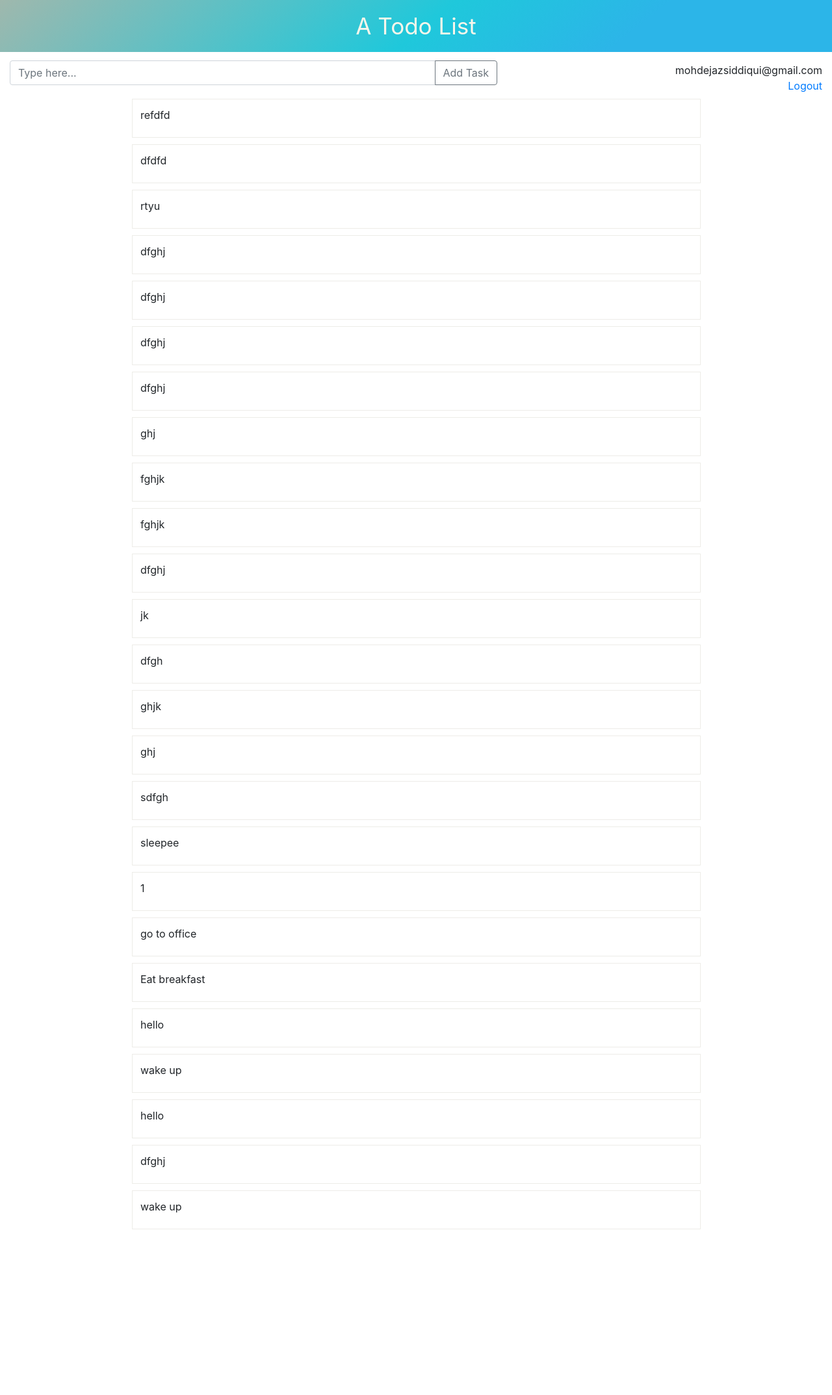
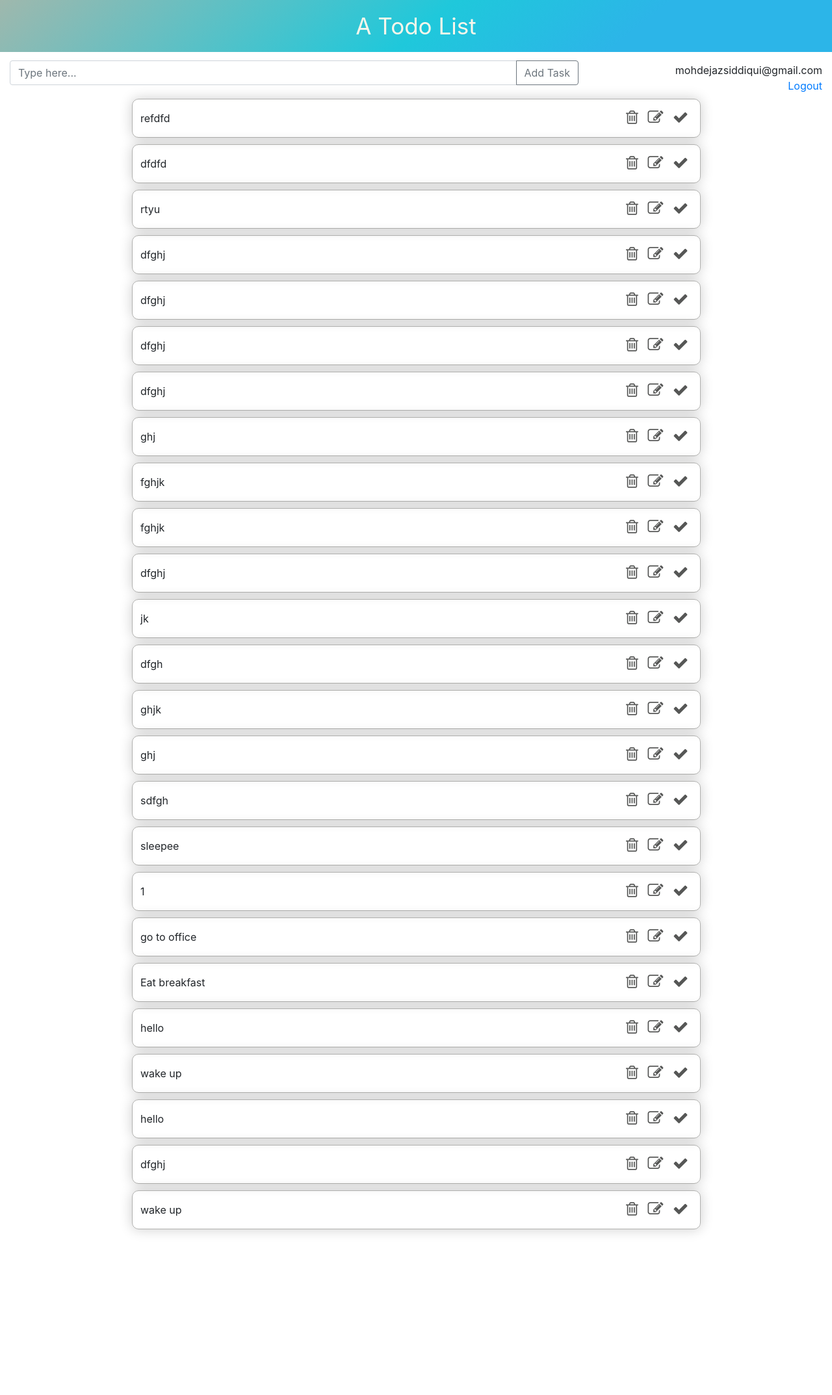
Before and after one commit to mejaz/TodoList, a Django app: page /todolist/home/ in a window 1280 px wide. Shown: the whole page at 65% size. Before the commit the page ends 1892 px from the top, so only its background shows below. Run offline with Django 3.2, Linux system fonts and the light colour scheme; a user stored in the database is signed in; data comes from the database, SQL or seed files in the repository; both versions use the stored data as it was after the commit; some libraries are stand-ins or nearby versions.

Commit message:
all components complete

```diff
--- a/ztodoapp/forms.py
+++ b/ztodoapp/forms.py
@@ -1,20 +1,14 @@
 from django import forms
 
+class LoginForm(forms.Form):
+	username = forms.CharField(label='username', max_length=150)
+	password = forms.CharField(label='password', max_length=128)
 
 class RegisterForm(forms.Form):
-
-	# class Meta:
-	# 	model = User
-	# 	fields = [
-	# 		'first_name',
-	# 		'last_name',
-	# 		'email',
-	# 		'password'
-	# 	]
 	first_name = forms.CharField(label='first_name', max_length=50)
 	last_name = forms.CharField(label='last_name', max_length=50)
 	email = forms.CharField(label='email', max_length=100)
 	password = forms.CharField(label='password', max_length=50)
 
 class AddTaskForm(forms.Form):
-	task = forms.CharField(label='task', max_length=500)
+	task = forms.CharField(label='task', max_length=25)
--- a/ztodoapp/models.py
+++ b/ztodoapp/models.py
@@ -5,7 +5,7 @@ from django.contrib.auth.models import User
 
 
 class Todo(models.Model):
-	task = models.CharField(max_length=500)
+	task = models.CharField(max_length=25)
 	user = models.ForeignKey(User, on_delete=models.CASCADE, default=0)
 	task_status = models.BooleanField()
 
--- a/ztodoapp/static/todo/todo.css
+++ b/ztodoapp/static/todo/todo.css
@@ -43,7 +43,7 @@ body {
 }
 
 .add-task-box {
-	width: 60%;
+	width: 70%;
 	/*border: 1px solid red;*/
 }
 
@@ -69,17 +69,65 @@ body {
 	flex-direction: column;
 	justify-content: center;
 	align-items: center;
+	padding-bottom: 20%;
+}
+
+.icon-size {
+	/*padding: 1px;*/
+	font-size: 24px;
+	color: #565756;
+}
+
+.complete {
+	color: green;
+}
+
+.task-item-complete {
+	text-decoration: line-through;
+	display: flex;
+	flex-direction: row;
+	justify-content: space-between;
+	align-items: center;
+	height: 60px;
+	border: 1px solid #b0b0ae;
+	margin: 5px;
+	width: 70%;
+	padding: 1%;
+	border-radius: 10px;
+	box-shadow:0 0 5px green;
+}
+
+.flat-button {
+ padding: 5px;
+ border: 0;
+ background: none;
+ box-shadow: none;
+ border-radius: 0px;
+ text-decoration: none;
+ color: blue;
 }
 
 .task-item {
+	display: flex;
+	flex-direction: row;
+	justify-content: space-between;
+	align-items: center;
 	height: 60px;
-	border: 1px solid #edece8;
+	border: 1px solid #b0b0ae;
 	margin: 5px;
 	width: 70%;
 	padding: 1%;
+	border-radius: 10px;
+	box-shadow:0 0 20px rgba(0,0,0,0.2);
 }
 
+.error {
+	color: red;
+}
 
+.update-task {
+	width: 100%;
+}
 /* media queries */
 
 @media only screen and (max-width: 800px) {
--- /dev/null
+++ b/ztodoapp/static/todo/todo.js
@@ -0,0 +1,9 @@
+$(document).on("click", ".edit-task", function (e) {
+    e.preventDefault();
+    var _this = $(this);
+    var task = _this.data('task');
+    var id = _this.data('id');
+    $("#edit-modal").val(task);
+    $("#editForm").attr('action', "/todolist/editTask/" + id + '/')
+    $('#exampleModalCenter').modal('show');
+});
--- a/ztodoapp/templates/todo/base.html
+++ b/ztodoapp/templates/todo/base.html
@@ -6,6 +6,7 @@
 		{% block title %} {% endblock %}
 	</title>
 	<link rel="stylesheet" href="https://stackpath.bootstrapcdn.com/bootstrap/4.4.1/css/bootstrap.min.css" integrity="sha384-Vkoo8x4CGsO3+Hhxv8T/Q5PaXtkKtu6ug5TOeNV6gBiFeWPGFN9MuhOf23Q9Ifjh" crossorigin="anonymous">
+	<link href="https://stackpath.bootstrapcdn.com/font-awesome/4.7.0/css/font-awesome.min.css" rel="stylesheet" integrity="sha384-wvfXpqpZZVQGK6TAh5PVlGOfQNHSoD2xbE+QkPxCAFlNEevoEH3Sl0sibVcOQVnN" crossorigin="anonymous">
 	<link
 		rel="stylesheet"
 		type="text/css"
@@ -19,12 +20,20 @@
 				<div class='header'>A Todo List</div>
 			</div>
 		</div>
-		{% block body %} {% endblock %}
+		<div class='error'>
+			{% if messages %}
+				{% for message in messages %}
+					{{ message }}
+				{% endfor %}
+			{% endif %}
+		</div>
+			{% block body %} {% endblock %}
 
 	</div>
 
 	<script src="https://code.jquery.com/jquery-3.4.1.slim.min.js" integrity="sha384-J6qa4849blE2+poT4WnyKhv5vZF5SrPo0iEjwBvKU7imGFAV0wwj1yYfoRSJoZ+n" crossorigin="anonymous"></script>
 	<script src="https://cdn.jsdelivr.net/npm/popper.js@1.16.0/dist/umd/popper.min.js" integrity="sha384-Q6E9RHvbIyZFJoft+2mJbHaEWldlvI9IOYy5n3zV9zzTtmI3UksdQRVvoxMfooAo" crossorigin="anonymous"></script>
 	<script src="https://stackpath.bootstrapcdn.com/bootstrap/4.4.1/js/bootstrap.min.js" integrity="sha384-wfSDF2E50Y2D1uUdj0O3uMBJnjuUD4Ih7YwaYd1iqfktj0Uod8GCExl3Og8ifwB6" crossorigin="anonymous"></script>
+	<script type="text/javascript" src="{% static 'todo/todo.js' %}"></script>
 </body>
 </html>
--- a/ztodoapp/templates/todo/home.html
+++ b/ztodoapp/templates/todo/home.html
@@ -6,11 +6,6 @@
 
 {% block body %}
 
-	{% if messages %}
-		{% for message in messages %}
-			{{ message }}
-		{% endfor %}
-	{% endif %}
 
 	<div class="add-task-bar">
 		<div class='add-task-box'>
@@ -28,6 +23,7 @@
 				  </div>
 				</div>
 			</form>
+
 		</div>
 		<div class="user-info">
 			<div>{{ user }}</div>
@@ -35,9 +31,81 @@
 		</div>
 	</div>
 
+
 	<div class="task-container">
 		{% for task in tasks %}
-			<div class="task-item">{{ task.task }}</div>
+			{% if task.task_status == 0 %}
+				<div class="task-item">
+					<div>{{ task.task|slice:":50" }}</div>
+					<div>
+
+						<a href="{% url 'todo:deleteTask' task.id %}" class="flat-button">
+							<i class="fa fa-trash-o icon-size"></i>
+						</a>
+
+						<button class='flat-button edit-task' data-task="{{task.task}}" data-id="{{task.id}}">
+							<i class="fa fa-edit icon-size"></i>
+						</button>
+
+						<a href="{% url 'todo:completeTask' task.id %}" class="flat-button">
+							<i class="fa fa-check icon-size"></i>
+						</a>
+
+					</div>
+				</div>
+			{% else %}
+				<div class="task-item-complete">
+					<div>{{ task.task|slice:":50" }}</div>
+					<div>
+
+						<a href="{% url 'todo:deleteTask' task.id %}" class="flat-button">
+							<i class="fa fa-trash-o icon-size"></i>
+						</a>
+
+						<button class='flat-button edit-task' data-task="{{task.task}}" data-id="{{task.id}}">
+							<i class="fa fa-edit icon-size"></i>
+						</button>
+
+						<a href="{% url 'todo:completeTask' task.id %}" class="flat-button">
+							<i class="fa fa-check icon-size complete"></i>
+						</a>
+
+					</div>
+				</div>
+			{% endif %}
 		{% endfor %}
 	</div>
+
+<!-- Modal -->
+<div class="modal fade" id="exampleModalCenter" tabindex="-1" role="dialog" aria-labelledby="exampleModalCenterTitle" aria-hidden="true">
+  <div class="modal-dialog modal-dialog-centered" role="document">
+    <div class="modal-content">
+      <div class="modal-header">
+        <h5 class="modal-title" id="exampleModalCenterTitle">Edit Task</h5>
+        <button type="button" class="close" data-dismiss="modal" aria-label="Close">
+          <span aria-hidden="true">&times;</span>
+        </button>
+      </div>
+
+      <form action="" method="POST" id="editForm">
+      	{% csrf_token %}
+	      <div class="modal-body update-task">
+	        <input
+	        	class='update-task'
+	        	type="text"
+	        	name="task"
+	        	id='edit-modal'
+	        	placeholder="Add task here..."
+	        	required>
+	      </div>
+	      <div class="modal-footer">
+	        <button type="button" class="btn btn-secondary" data-dismiss="modal">Close</button>
+	        <button type="submit" class="btn btn-primary">Save changes</button>
+	      </div>
+	    </form>
+
+    </div>
+  </div>
+</div>
+
 {% endblock %}
--- a/ztodoapp/urls.py
+++ b/ztodoapp/urls.py
@@ -10,4 +10,7 @@ urlpatterns = [
 	path('logout/', views.logoutUser, name='logout'),
 	path('home/', views.home, name='home'),
 	path('register/', views.register, name='register'),
+	path('deleteTask/<int:id>/', views.deleteTask, name='deleteTask'),
+	path('completeTask/<int:id>/', views.completeTask, name='completeTask'),
+	path('editTask/<int:id>/', views.editTask, name='editTask'),
 ]
--- a/ztodoapp/views.py
+++ b/ztodoapp/views.py
@@ -6,14 +6,7 @@ from django.shortcuts import render
 from django.urls import reverse
 from django.contrib.auth.models import User
 from .models import Todo
-from .forms import RegisterForm, AddTaskForm
-
-
-# Create your views here.
-
-# def home(request):
-# 	return JsonResponse({'msg': 'in home page'})
-# 	# return render(request, 'in the login page')
+from .forms import RegisterForm, AddTaskForm, LoginForm
 
 def home(request):
 	if request.method == 'POST':
@@ -27,36 +20,39 @@ def home(request):
 				task_status=False # pending todo
 				)
 			task.save()
-
-			# print('12345')
-
 			return HttpResponseRedirect(reverse('todo:home'))
 		else:
 			messages.error(request, form.errors)
 
 	tasks = Todo.objects.filter(user_id=request.user.id)
-	print(tasks)
 
 	form = AddTaskForm()
 	return render(request, 'todo/home.html', {'tasks': tasks})
 
 def loginUser(request):
 	if request.method == 'POST':
-		username = request.POST['username']
-		password = request.POST['password']
 
-		user = authenticate(request, username=username, password=password)
-		if user is not None:
-			login(request, user)
-			tasks = Todo.objects.filter(user_id=request.user.id)
-			return render(request,
-				'todo/home.html',
-				{
-					'user': request.user.username,
-					'tasks': tasks,
-				})
+		form = LoginForm(request.POST)
+
+		if form.is_valid():
+
+			username = request.POST['username']
+			password = request.POST['password']
+
+			user = authenticate(request, username=username, password=password)
+			if user is not None:
+				login(request, user)
+				tasks = Todo.objects.filter(user_id=request.user.id)
+				return render(request,
+					'todo/home.html',
+					{
+						'user': request.user.username,
+						'tasks': tasks,
+					})
+			else:
+				messages.error(request, 'Authentication Failed')
 		else:
-			messages.error(request, 'Authentication Failed')
+			messages.error(request, form.errors)
 
 	return render(request, 'todo/login.html')
 
@@ -69,23 +65,64 @@ def register(request):
 
 		form = RegisterForm(request.POST)
 
+		print('email')
+		print(request.POST.get('email'))
+		print('object')
+		print(User.objects.filter(username=request.POST.get('email')))
+
 		if form.is_valid():
-			user = User.objects.create_user(
-				first_name=request.POST['first_name'],
-				last_name=request.POST['last_name'],
-				email=request.POST['email'],
-				username=request.POST['email'],
-				password=request.POST['password'],
-				date_joined=timezone.now(),
-				is_superuser=False,
-				is_staff=False,
-				is_active=True
-				)
-			user.save()
-
-			return HttpResponseRedirect(reverse('todo:login'))
+			if User.objects.filter(username=request.POST.get('email')).count() == 0:
+				print('#'* 30)
+				user = User.objects.create_user(
+					first_name=request.POST['first_name'],
+					last_name=request.POST['last_name'],
+					email=request.POST['email'],
+					username=request.POST['email'],
+					password=request.POST['password'],
+					date_joined=timezone.now(),
+					is_superuser=False,
+					is_staff=False,
+					is_active=True
+					)
+				user.save()
+				return HttpResponseRedirect(reverse('todo:login'))
+			else:
+				messages.error(request, "username already exists.")
 		else:
 			messages.error(request, form.errors)
 
 	form = RegisterForm()
 	return render(request, 'todo/register.html')
+
+def deleteTask(request, id):
+	if request.method == 'POST':
+		Todo.objects.filter(pk=id).delete()
+		return HttpResponseRedirect(reverse('todo:home'))
+
+def completeTask(request, id):
+	t = Todo.objects.get(pk=id)
+
+	if t.task_status == True:
+		t.task_status = False
+		t.save()
+	else:
+		t.task_status = True
+		t.save()
+
+	return HttpResponseRedirect(reverse('todo:home'))
+
+def editTask(request, id):
+	if request.method == 'POST':
+
+		form = AddTaskForm(request.POST)
+
+		if form.is_valid():
+			t = Todo.objects.get(pk=id)
+			t.task = request.POST['task']
+			t.save()
+			return HttpResponseRedirect(reverse('todo:home'))
+		else:
+			messages.error(request, form.errors)
+
+	form = AddTaskForm()
+	return render(request, 'todo/editForm.html')
```
Also changed, not shown: ztodoapp/templates/todo/editForm.html (added, +36 -0 lines), ztodoapp/templates/todo/login.html (+2 -15 lines), ztodoapp/templates/todo/register.html (+26 -18 lines), db.sqlite3, ztodoapp/migrations/0004_auto_20200224_1818.py (added).
